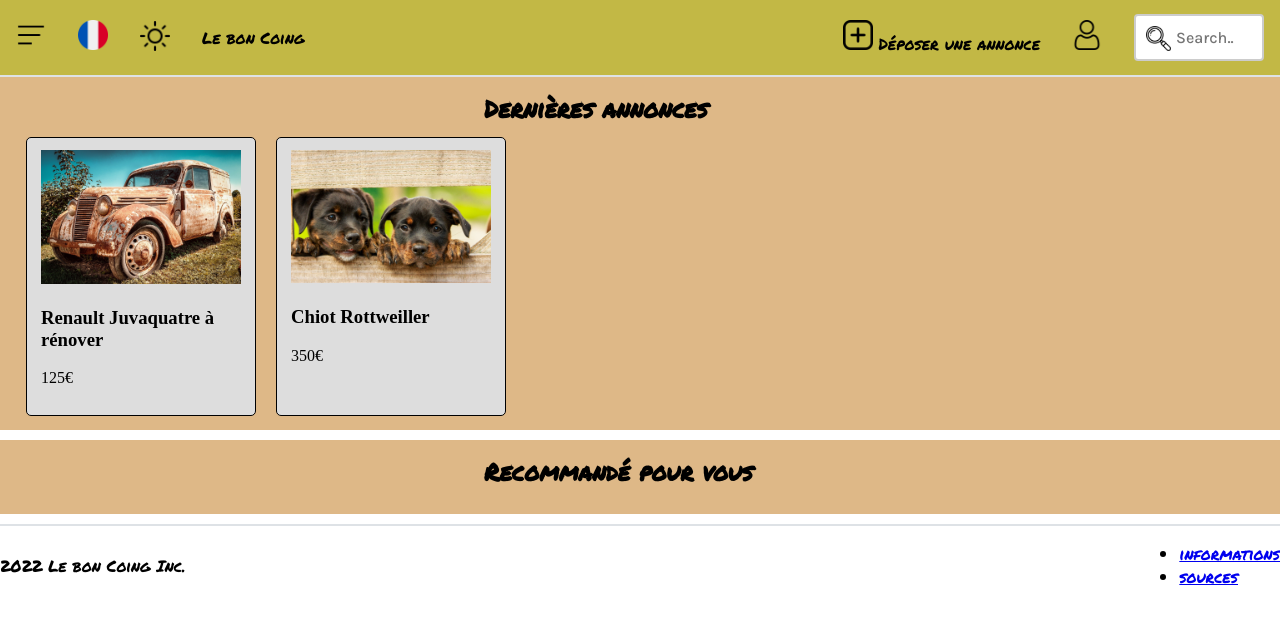
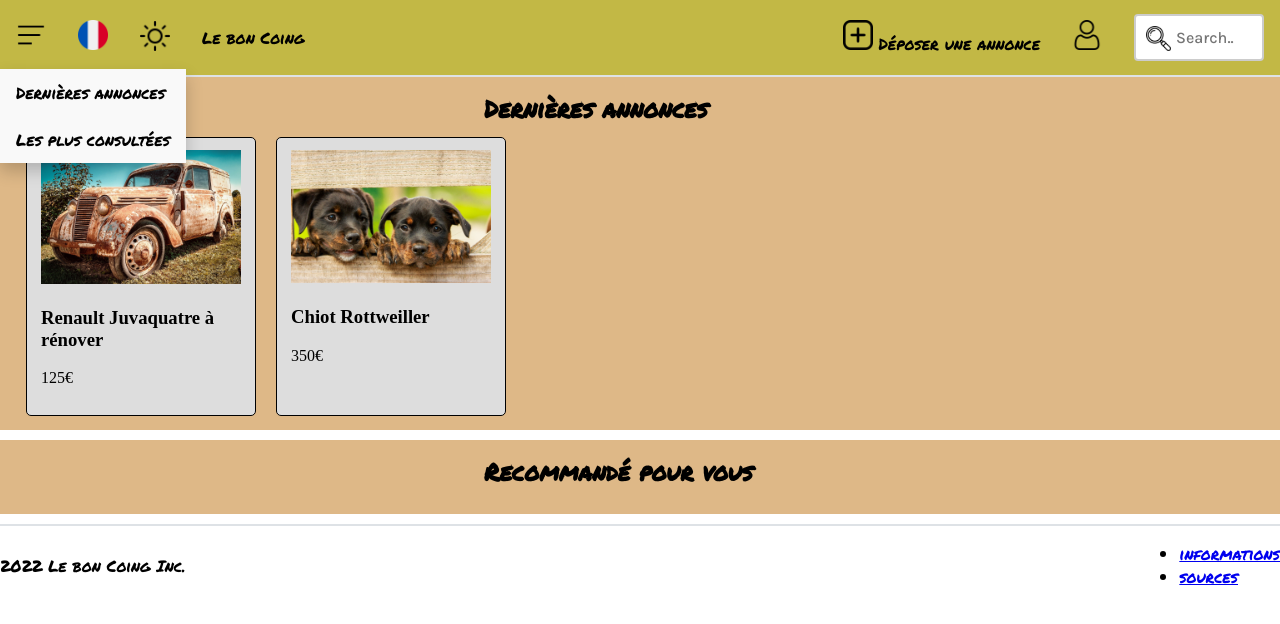
Before and after one commit to TheAxeblack/Le-Bon-Coing, a PHP site: page /home.php in a window 1280 px wide, after a click that opens the changed part. Shown: the top 624 px of the page. Run offline with PHP 8.4, Linux system fonts and the light colour scheme.

Commit message:
ajout id

```diff
--- a/home.php
+++ b/home.php
@@ -28,6 +28,8 @@ session_start();
             <img src="imgs/hamburger.png" alt="icone de menu" width="30" height="30">
         </button>
         <div class="dropdown-content" id="myDropdown">
+            <a href="#latest">Dernières annonces</a>
+            <a href="#recommend">Les plus consultées</a>
             <?php
             if (isset($_SESSION['pseudo']) && isset($_SESSION['statut'])) {
                 echo "<a href=\"gestion.php\">Gérer mes annonces</a>";
@@ -47,7 +49,7 @@ session_start();
         </div>
     </div>
     <button class="nigthbtn" onclick="changerMode()">
-        <img src="imgs/sun.png" alt="icone de soleil" width="30" height="30">
+        <img id="mode" src="imgs/sun.png" alt="icone de soleil" width="30" height="30">
     </button>
     <div class="nametag w7">
         <a href="home.php">Le bon Coing</a>
@@ -69,7 +71,7 @@ session_start();
 
 
 <!-- Début section des annonces -->
-<section class="latest">
+<section class="latest" id="latest">
     <h2>Dernières annonces</h2>
     <div>
         <?php
@@ -84,7 +86,7 @@ session_start();
     </div>
 </section>
 
-<section class="recommend">
+<section class="recommend" id="recommend">
     <h2>Recommandé pour vous</h2>
 </section>
 
```
